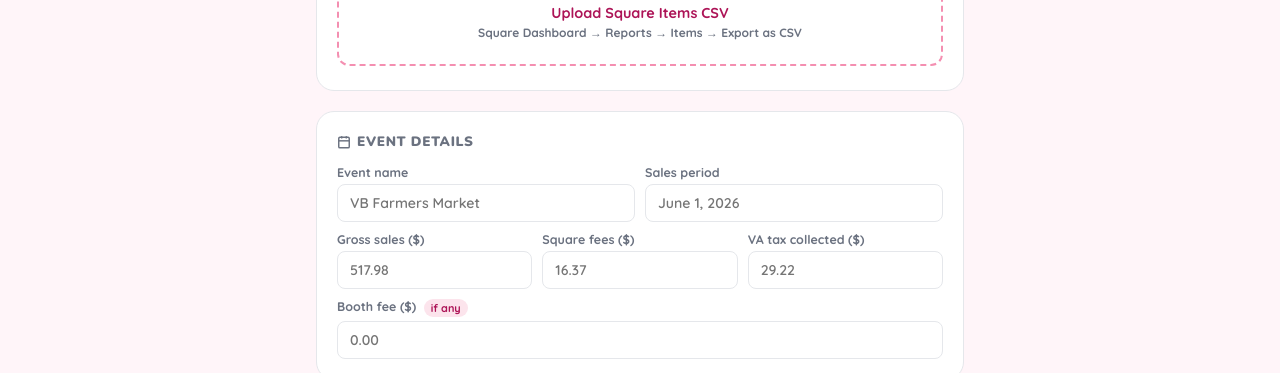
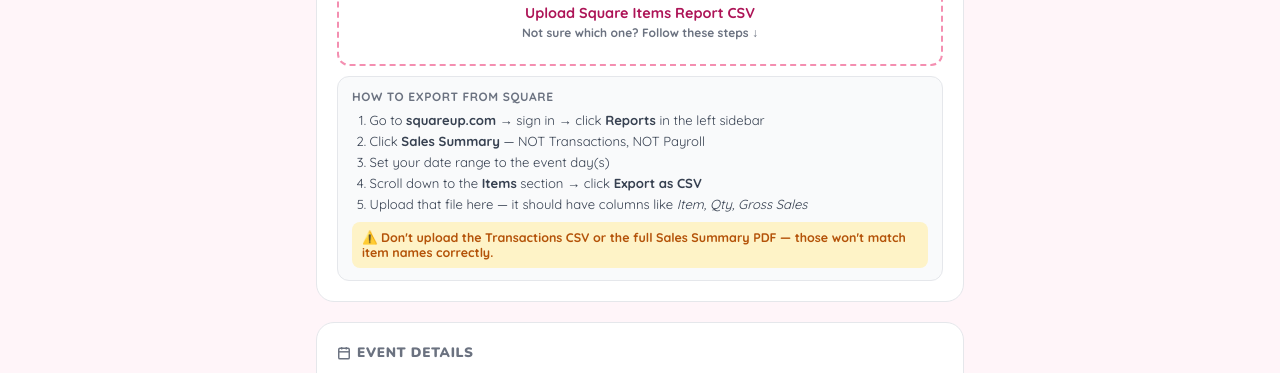
Before and after one commit to amiokico-crochet/My-Amioki-Budget-App-3, a plain HTML site: page index.html in a window 1280 px wide. Shown: the part 383-756 px from the top of the page. Drawn offline with nearby package versions, Linux system fonts and the light colour scheme.

Commit message:
Update index.html

```diff
--- a/index.html
+++ b/index.html
@@ -358,9 +358,22 @@
     <label class="upload-zone" for="csvUpload">
       <input type="file" id="csvUpload" accept=".csv" onchange="handleCSV(this)" />
       <div class="upload-icon">📄</div>
-      <div class="upload-title">Upload Square Items CSV</div>
-      <div class="upload-sub">Square Dashboard → Reports → Items → Export as CSV</div>
+      <div class="upload-title">Upload Square Items Report CSV</div>
+      <div class="upload-sub">Not sure which one? Follow these steps ↓</div>
     </label>
+    <div style="margin-top:10px; background: var(--gray-light); border: 1.5px solid var(--border); border-radius: var(--radius-md); padding: 12px 14px;">
+      <div style="font-size:0.75rem; font-weight:700; color:var(--text-soft); text-transform:uppercase; letter-spacing:0.05em; margin-bottom:8px;">How to export from Square</div>
+      <ol style="padding-left:1.1rem; display:flex; flex-direction:column; gap:5px;">
+        <li style="font-size:0.82rem; color:var(--text-mid);">Go to <strong>squareup.com</strong> → sign in → click <strong>Reports</strong> in the left sidebar</li>
+        <li style="font-size:0.82rem; color:var(--text-mid);">Click <strong>Sales Summary</strong> — NOT Transactions, NOT Payroll</li>
+        <li style="font-size:0.82rem; color:var(--text-mid);">Set your date range to the event day(s)</li>
+        <li style="font-size:0.82rem; color:var(--text-mid);">Scroll down to the <strong>Items</strong> section → click <strong>Export as CSV</strong></li>
+        <li style="font-size:0.82rem; color:var(--text-mid);">Upload that file here — it should have columns like <em>Item, Qty, Gross Sales</em></li>
+      </ol>
+      <div style="margin-top:10px; padding:8px 10px; background:var(--amber-light); border-radius:var(--radius-sm); font-size:0.78rem; font-weight:700; color:var(--amber);">
+        ⚠️ Don't upload the Transactions CSV or the full Sales Summary PDF — those won't match item names correctly.
+      </div>
+    </div>
     <div id="csvStatus"></div>
   </div>
 
```
